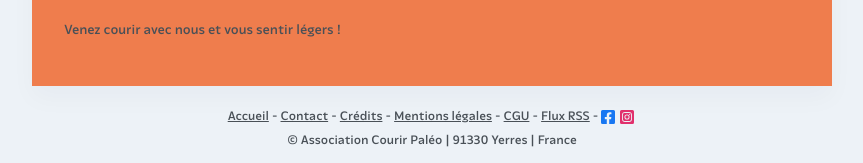
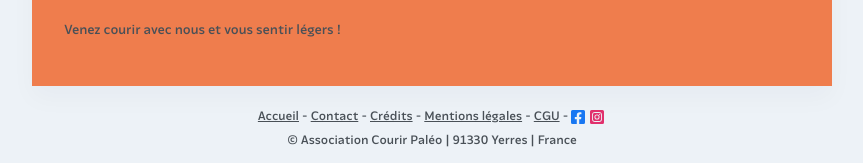
Before and after one commit to courirpaleo/courirpaleo.github.io, a Jekyll site: the page built from index.md, in a window 1280 px wide. Shown: the part 1494-1657 px from the top of the page, without its empty margins (208-1071 px from the left). Built offline with Jekyll 4.4.1, drawn with Linux system fonts in a browser that asks for light colours; some web fonts are replaced.

Commit message:
Update footer.html

```diff
--- a/_includes/footer.html
+++ b/_includes/footer.html
@@ -5,7 +5,6 @@
 - <a href="/credits">Crédits</a>
 - <a href="/mentions">Mentions légales</a>
 - <a href="/cgu">CGU</a>
-- <a href="/atom.xml">Flux RSS</a>
 - <a href="https://www.facebook.com/{{ site.social.facebook }}" target="blank"><span class="social-icon fb"></a>
 <a href="https://www.instagram.com/{{ site.social.instagram }}" target="blank"></span><span class="social-icon ig"></span></a>
 <br/>
```
